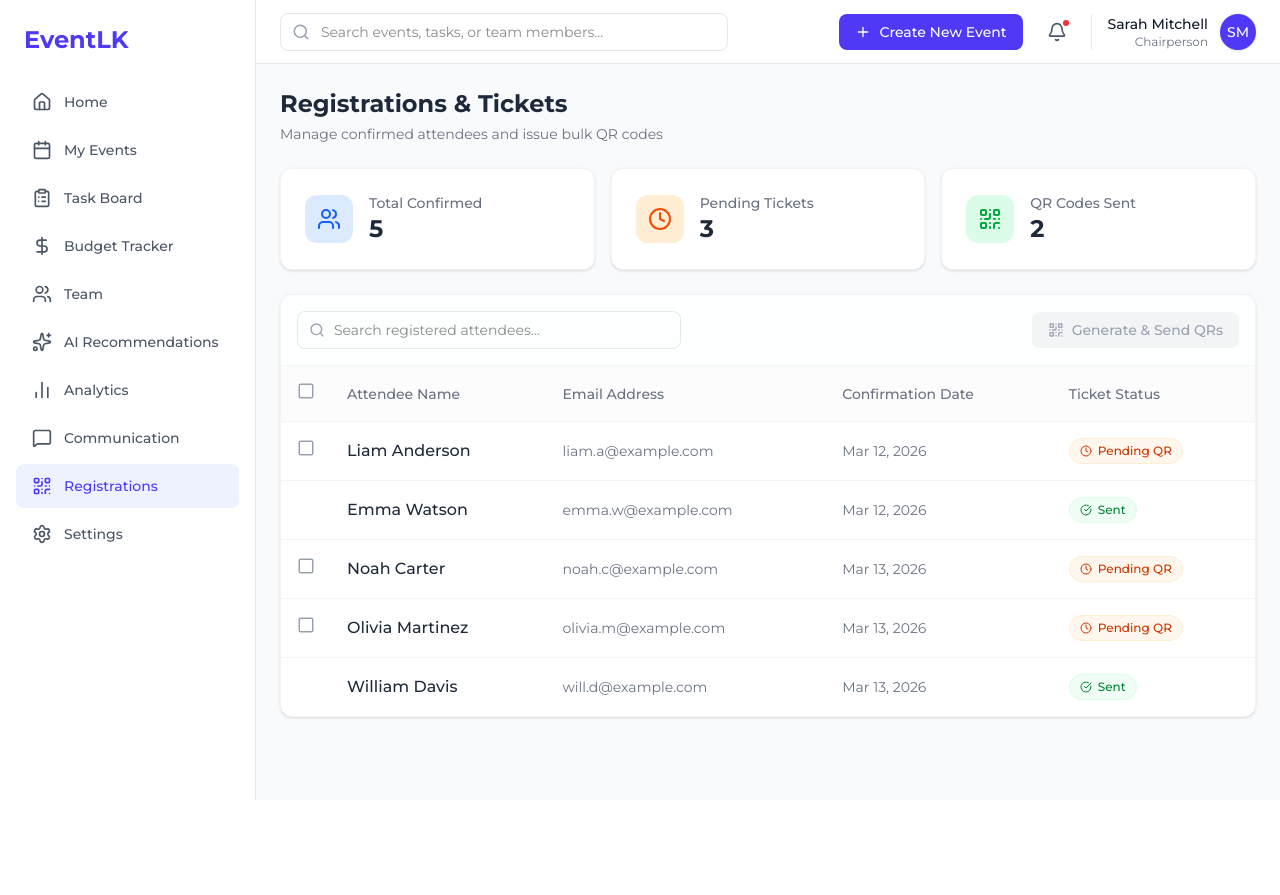
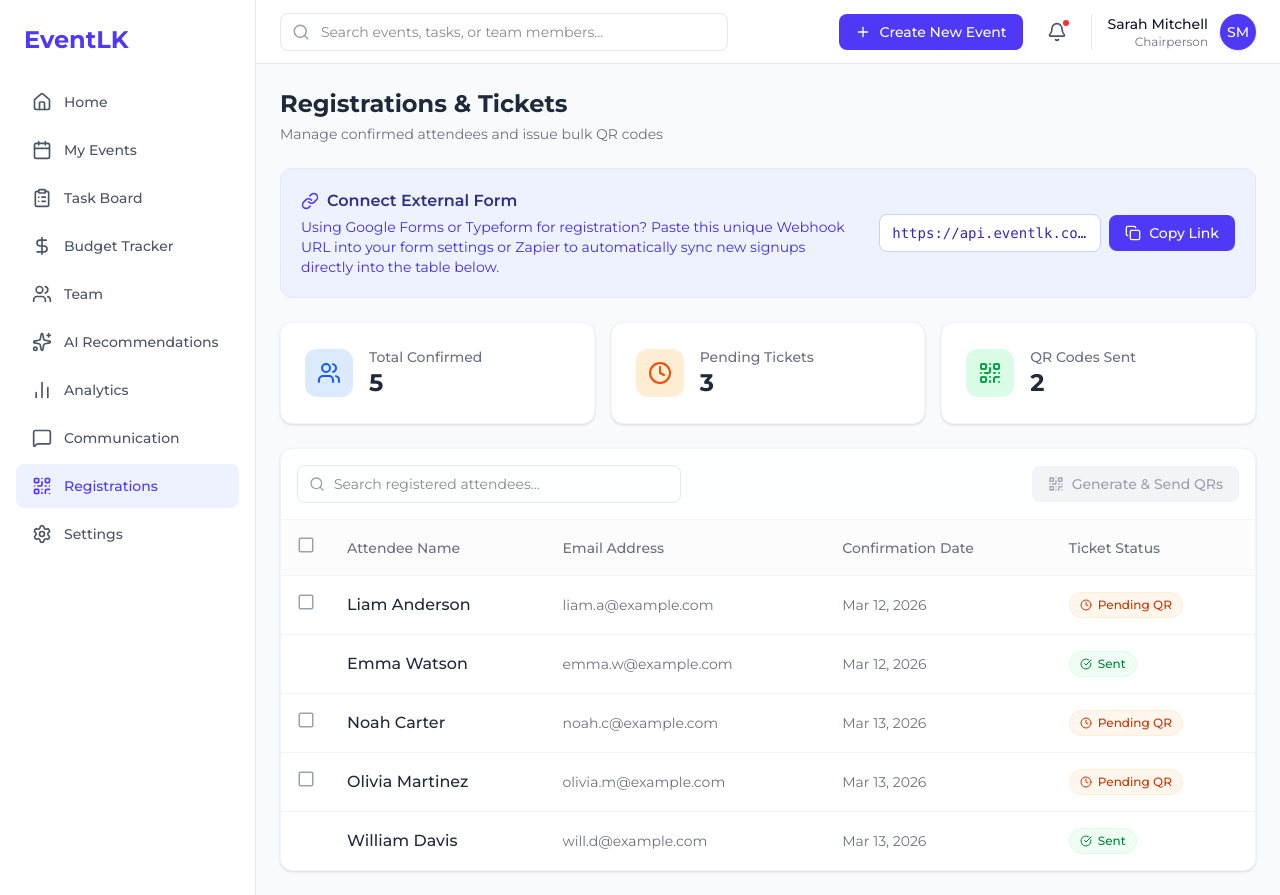
Before and after one commit to muhamed-zumair/Project-Eventlk, a Next.js app in the folder frontend/: page /registrations in a window 1280 px wide. Before the commit the page ends 800 px from the top, so only its background shows below. Built offline with nearby package versions, Linux system fonts and the light colour scheme.

Commit message:
Form link added in registration page

```diff
--- a/frontend/src/app/(dashboard)/registrations/page.tsx
+++ b/frontend/src/app/(dashboard)/registrations/page.tsx
@@ -3,7 +3,7 @@
 import { useState } from "react";
 import {
   QrCode, Mail, Users, Search, CheckCircle,
-  Clock, CheckSquare, Square
+  Clock, CheckSquare, Square, Link as LinkIcon, Copy
 } from "lucide-react";
 
 export default function RegistrationsPage() {
@@ -18,6 +18,16 @@ export default function RegistrationsPage() {
 
   const [selectedIds, setSelectedIds] = useState<number[]>([]);
   const [isSending, setIsSending] = useState(false);
+  const [copied, setCopied] = useState(false);
+
+  // Mock Webhook URL
+  const webhookUrl = "https://api.eventlk.com/v1/webhooks/reg_8f72c99a";
+
+  const handleCopy = () => {
+    navigator.clipboard.writeText(webhookUrl);
+    setCopied(true);
+    setTimeout(() => setCopied(false), 2000);
+  };
 
   // Toggle individual selection
   const toggleSelect = (id: number) => {
@@ -39,7 +49,6 @@ export default function RegistrationsPage() {
   // Bulk action to send QR codes
   const handleBulkSend = () => {
     setIsSending(true);
-    // Simulate API call to backend to generate and send QRs
     setTimeout(() => {
       setAttendees(prev => prev.map(a =>
         selectedIds.includes(a.id) ? { ...a, status: "QR Sent" } : a
@@ -59,6 +68,30 @@ export default function RegistrationsPage() {
         <div>
           <h2 className="text-2xl font-bold text-gray-800">Registrations & Tickets</h2>
           <p className="text-gray-500 text-sm mt-1">Manage confirmed attendees and issue bulk QR codes</p>
+        </div>
+      </div>
+
+      {/* NEW: Form Integration Section */}
+      <div className="bg-indigo-50 border border-indigo-100 rounded-xl p-5 flex flex-col lg:flex-row gap-6 justify-between items-start lg:items-center">
+        <div>
+          <h3 className="font-semibold text-indigo-900 flex items-center gap-2 mb-1">
+            <LinkIcon size={18} className="text-indigo-600" /> Connect External Form
+          </h3>
+          <p className="text-sm text-indigo-700 max-w-2xl">
+            Using Google Forms or Typeform for registration? Paste this unique Webhook URL into your form settings or Zapier to automatically sync new signups directly into the table below.
+          </p>
+        </div>
+        <div className="flex items-center gap-2 w-full lg:w-auto">
+          <code className="bg-white border border-indigo-200 text-indigo-800 px-3 py-2 rounded-lg text-sm truncate w-full lg:w-64">
+            {webhookUrl}
+          </code>
+          <button
+            onClick={handleCopy}
+            className="flex items-center gap-2 bg-indigo-600 text-white px-4 py-2 rounded-lg text-sm font-medium hover:bg-indigo-700 transition shrink-0"
+          >
+            {copied ? <CheckCircle size={16} /> : <Copy size={16} />}
+            {copied ? "Copied!" : "Copy Link"}
+          </button>
         </div>
       </div>
 
```
